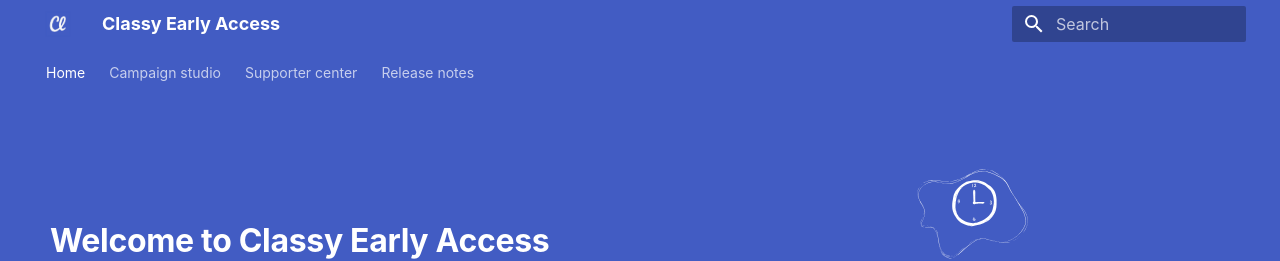
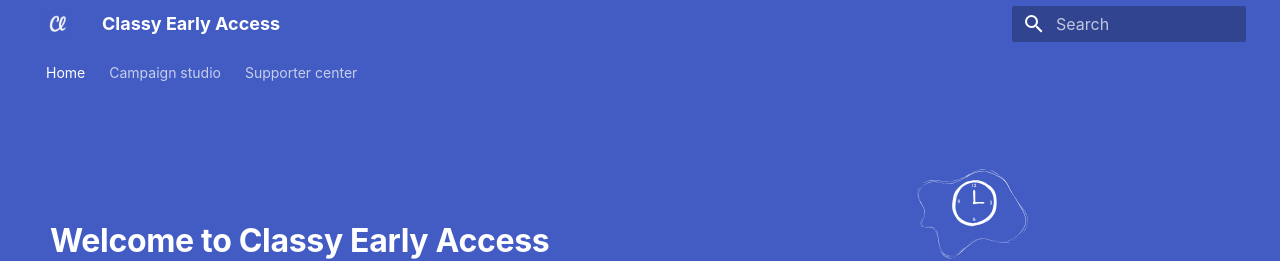
Before and after one commit to truj1ll0/mkdocs-help-center, an MkDocs documentation site: the page built from docs/index.md, in a window 1280 px wide and 900 px high. Shown: the top 261 px of the window. Built offline with MkDocs 1.6.1 and Material for MkDocs 9.7.7, drawn with Linux system fonts in a browser that asks for light colours; some web fonts are replaced.

Commit message:
Remove release notes

```diff
--- a/mkdocs.yml
+++ b/mkdocs.yml
@@ -73,5 +73,3 @@
   - Supporter center:
       - Intro to the Supporter Center: supporter-center/intro-to-supporter-center.md
       - For Supporters: supporter-center/for-supporters.md
-  - Release notes:
-      - Campaign studio: release-notes/campaign-studio.md
```
